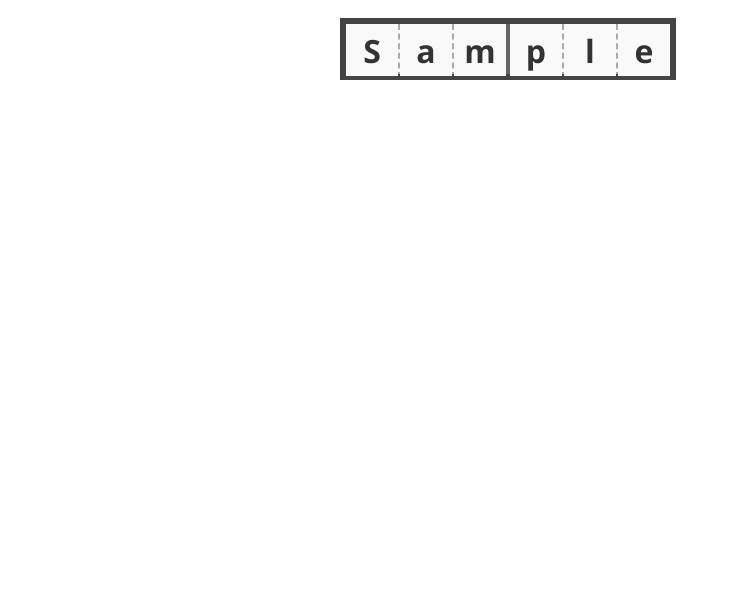
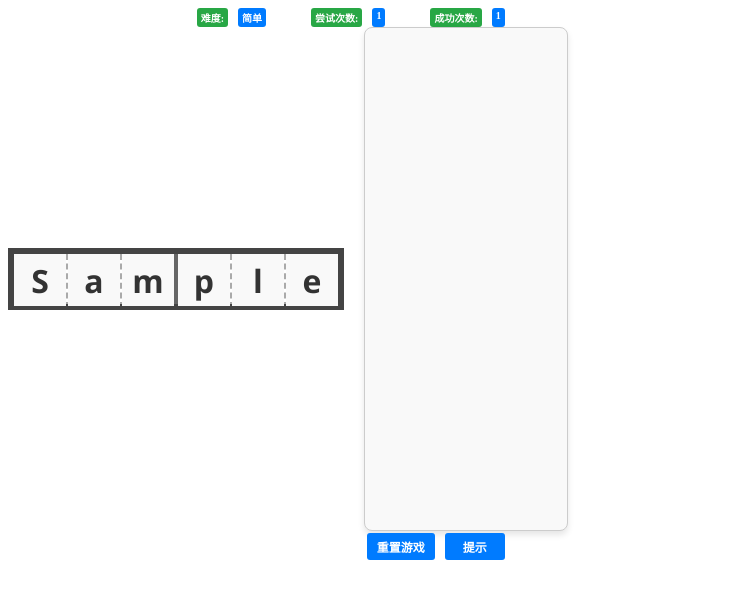
Before and after one commit to GameOneByOne/SuduKiller, a Django app: page /sudo/ in a window 1280 px wide. Shown: the top 599 px of the page, without its empty margins (0-731 px from the left). Run offline with Django 5.2, Linux system fonts and the light colour scheme; tables that the repository leaves empty hold one stand-in row (values such as "Sample post").

Commit message:
:sparkles: 数独提醒功能上线

```diff
--- /dev/null
+++ b/sudo/static/sudo/sudo_button_func.js
@@ -0,0 +1,20 @@
+function resetGame() {
+    document.querySelectorAll('#sudoku td').forEach(cell => {
+        if (!cell.classList.contains('fixed')) {
+            cell.textContent = '';
+        }
+    });
+
+    const sudoku = document.getElementById('sudoku');
+    sudoku.dataset.startTime = null;
+}
+
+function showHint() {
+    document.querySelectorAll('#sudoku-hint').forEach(cell => {
+        if (!cell.classList.contains('hidden')) {
+            cell.classList.add('hidden');
+        } else {
+            cell.classList.remove('hidden');
+        }
+    });
+}
--- a/sudo/static/sudo/sudo_container.css
+++ b/sudo/static/sudo/sudo_container.css
@@ -1,16 +1,102 @@
 .sudoku-container {
     display: flex;
-    max-width: 1000px;
+    flex-direction: column;
+    max-width: 720px;
     align-items: flex-start;
+}
+
+.sudoku-info {
+    display: flex; /* 使用 Flexbox 布局 */
+    justify-content: flex-end; /* 子元素靠右对齐 */
+    gap: 10px; /* 子元素之间的间距 */
+    width: 69%; /* 确保父容器占满可用空间 */
 }
 
 .sudoku-game {
     flex: 2;
+    display: flex; /* 使用 Flexbox 布局 */
+    justify-content: flex-start; /* 子元素从左到右排列 */
+    align-items: center; /* 子元素垂直居中对齐 */
+    margin-top: 0px;
+}
+
+.small-label {
+    display: inline-block;
+    font-size: 10px; /* 设置字体大小 */
+    font-weight: bold; /* 加粗 */
+    color: white; /* 字体颜色 */
+    background-color: #007bff; /* 背景颜色 */
+    padding: 2px 4px; /* 内边距 */
+    border-radius: 3px; /* 圆角 */
+    vertical-align: middle; /* 垂直对齐 */
+}
+
+.small-label:nth-child(2n + 1) {
+    background-color: #28a745; /* 背景颜色 */
+    margin-left: 35px;
+}
+
+.action-button {
+    background-color: #007bff; /* 按钮背景颜色 */
+    color: white; /* 按钮文字颜色 */
+    border: none; /* 去掉边框 */
+    padding: 5px 10px; /* 减小内边距 */
+    font-size: 12px; /* 减小字体大小 */
+    font-weight: bold; /* 加粗文字 */
+    border-radius: 3px; /* 减小圆角 */
+    transition: background-color 0.3s ease; /* 添加背景色过渡效果 */
+    min-width: 60px; /* 设置按钮的最小宽度 */
+}
+
+#sudoku-hint {
+    font-size: 14px; /* 可选：调整提示文字大小 */
+    color: #333; /* 可选：设置提示文字颜色 */
+    background-color: #f9f9f9; /* 可选：设置提示框背景色 */
+    border: 1px solid #ccc; /* 可选：为提示框添加边框 */
+    border-radius: 5px; /* 可选：为提示框添加圆角 */
+    margin-left: 10px;
+}
+
+#sudoku-hint {
+    font-size: 14px; /* 调整字体大小 */
+    color: #333; /* 设置文字颜色 */
+    padding: 1px; /* 添加内边距 */
+    background-color: #f9f9f9; /* 设置背景颜色 */
+    border: 1px solid #ccc; /* 添加边框 */
+    border-radius: 8px; /* 添加圆角 */
+    width: 200px; /* 设置固定宽度 */
+    height: 500px; /* 设置固定高度 */
+    box-shadow: 0 4px 6px rgba(0, 0, 0, 0.1); /* 添加阴影效果 */
+    text-align: center; /* 文本居中对齐 */
+    line-height: 1.5; /* 调整行高 */
+    margin-left: 20px; /* 与其他元素保持间距 */
+}
+
+.hidden {
+    visibility: hidden; /* 隐藏元素，但保留布局 */
+    opacity: 0; /* 可选：将透明度设置为 0，增强隐藏效果 */
+}
+
+.action-button:hover {
+    background-color: #0056b3; /* 鼠标悬停时的背景颜色 */
+}
+
+.action-button:active {
+    background-color: #003f7f; /* 按下时的背景颜色 */
+}
+
+.sudoku-button {
+    display: flex; /* 使用 Flexbox 布局 */
+    justify-content: flex-end; /* 子元素靠右对齐 */
+    gap: 10px; /* 按钮之间的间距 */
+    margin-top: 2px; /* 与其他内容的间距 */
+    width: 69%
 }
 
 #sudoku {
+    max-width: 500px;
     border-collapse: collapse;
-    margin: 10px auto;
+    margin: 2px auto;
     border: 6px solid #444;
 }
 
--- a/sudo/static/sudo/sudo_game_logic.js
+++ b/sudo/static/sudo/sudo_game_logic.js
@@ -189,8 +189,8 @@ document.addEventListener('DOMContentLoaded', function () {
             }
 
             // 如果是第一次点击，开始计时并发送请求
-            if (!startTime) {
-                const sudoku = document.getElementById('sudoku');
+            const sudoku = document.getElementById('sudoku');
+            if (!sudoku.dataset.startTime || sudoku.dataset.startTime === 'null') {
                 sudoku.dataset.startTime = (new Date()).toISOString();
                 startTime = new Date();
                 send_data_to_server_when_begin();
@@ -218,7 +218,8 @@ document.addEventListener('DOMContentLoaded', function () {
 
             // 获取可填入的数字
             const possibleNumbers = getPossibleNumbers(this);
-            console.log('可填入的数字:', possibleNumbers);
+            const sudoku_hint = document.getElementById('sudoku-hint');
+            sudoku_hint.textContent = "可填入数字: " + possibleNumbers.join(', ');
 
             // 在单元格上显示可填入的数字（可根据需求调整显示方式）
             this.setAttribute('data-possible', possibleNumbers.join(', '));
--- a/sudo/templates/sudo/sudo_main.html
+++ b/sudo/templates/sudo/sudo_main.html
@@ -14,6 +14,14 @@
 
 <body>
     <div class="sudoku-container">
+        <div class="sudoku-info">
+            <span class="small-label">难度:</span>
+            <span class="small-label">{{ difficulty }}</span>
+            <span class="small-label">尝试次数:</span>
+            <span class="small-label">{{ try_nums }}</span>
+            <span class="small-label">成功次数:</span>
+            <span class="small-label">{{ sloved_nums }}</span>
+        </div>
         <div class="sudoku-game">
             <table id="sudoku" data-mark="{{ mark }}">
                 {% for row in nums %}
@@ -24,10 +32,16 @@
                 </tr>
                 {% endfor %}
             </table>
+            <div id="sudoku-hint"></div>
+        </div>
+        <div class="sudoku-button">
+            <button class="action-button" onclick="resetGame()">重置游戏</button>
+            <button class="action-button" onclick="showHint()">提示</button>
         </div>
     </div>
     <script src="{% static 'sudo/sudo_data_archive.js' %}"></script>
     <script src="{% static 'sudo/sudo_backen_api.js' %}"></script>
+    <script src="{% static 'sudo/sudo_button_func.js' %}"></script>
     <script src="{% static 'sudo/sudo_game_logic.js' %}"></script>
 </body>
 
--- a/sudo/views.py
+++ b/sudo/views.py
@@ -4,8 +4,16 @@ import json
 from .models import Sudoku
 import random
 
+
+difficulty_map = {
+    'E': '简单',
+    'M': '中等',
+    'H': '困难'
+}
+
 def sudo_solve(request):
     context = dict()
+    context["difficulty_map"] = difficulty_map
 
     # 获取难度参数
     difficulty = request.GET.get('difficulty')
@@ -16,16 +24,11 @@ def sudo_solve(request):
     else:
         sudoku_ids = list(Sudoku.objects.values_list('id', flat=True))
 
-    # 统计各难度题目数量
-    context["easy_count"] = Sudoku.objects.filter(difficulty='E').count()
-    context["medium_count"] = Sudoku.objects.filter(difficulty='M').count()
-    context["hard_count"] = Sudoku.objects.filter(difficulty='H').count()
-
     if sudoku_ids:
         random_id = random.choice(sudoku_ids)
         sudoku = Sudoku.objects.get(id=random_id)
         context["nums"] = sudoku.get_grid()
-        context["difficulty"] = sudoku.difficulty
+        context["difficulty"] = difficulty_map[sudoku.difficulty]
         context["try_nums"] = sudoku.try_nums
         context["sloved_nums"] = sudoku.sloved_nums
         context["mark"] = sudoku.mark
```
